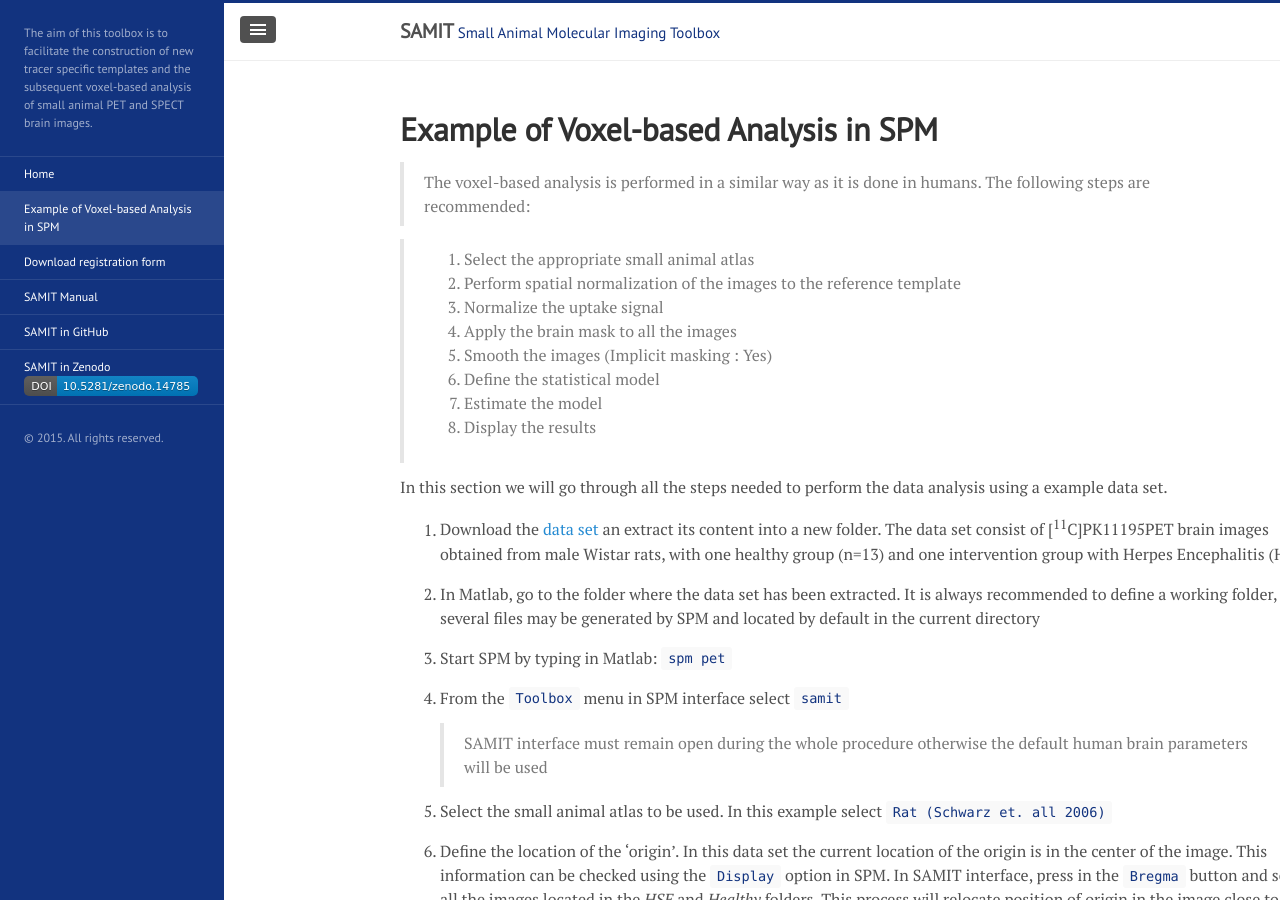
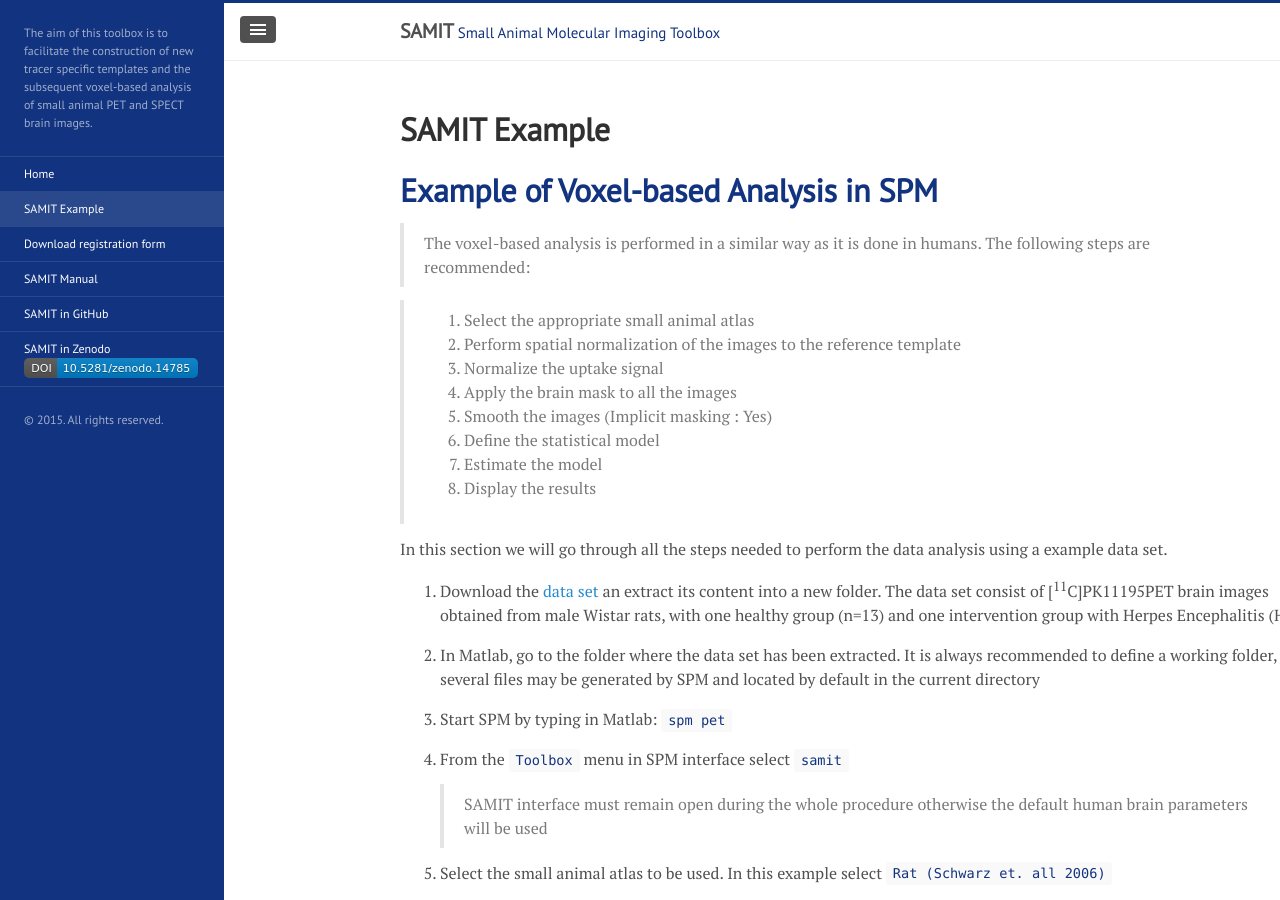
Before and after one commit to mic-umcg/samit, a Jekyll site: the page built from example.md, in a window 1280 px wide and 900 px high. Built offline with Jekyll 4.4.1, drawn with Linux system fonts in a browser that asks for light colours; Markdown is read by kramdown in place of the engine named in the settings.

Commit message:
Update example.md

```diff
--- a/example.md
+++ b/example.md
@@ -1,7 +1,8 @@
 ---
 layout: page
-title: Example of Voxel-based Analysis in SPM
+title: SAMIT Example
 ---
+# Example of Voxel-based Analysis in SPM
 
 >The voxel-based analysis is performed in a similar way as it is done in humans. The following steps are recommended:
 
```
